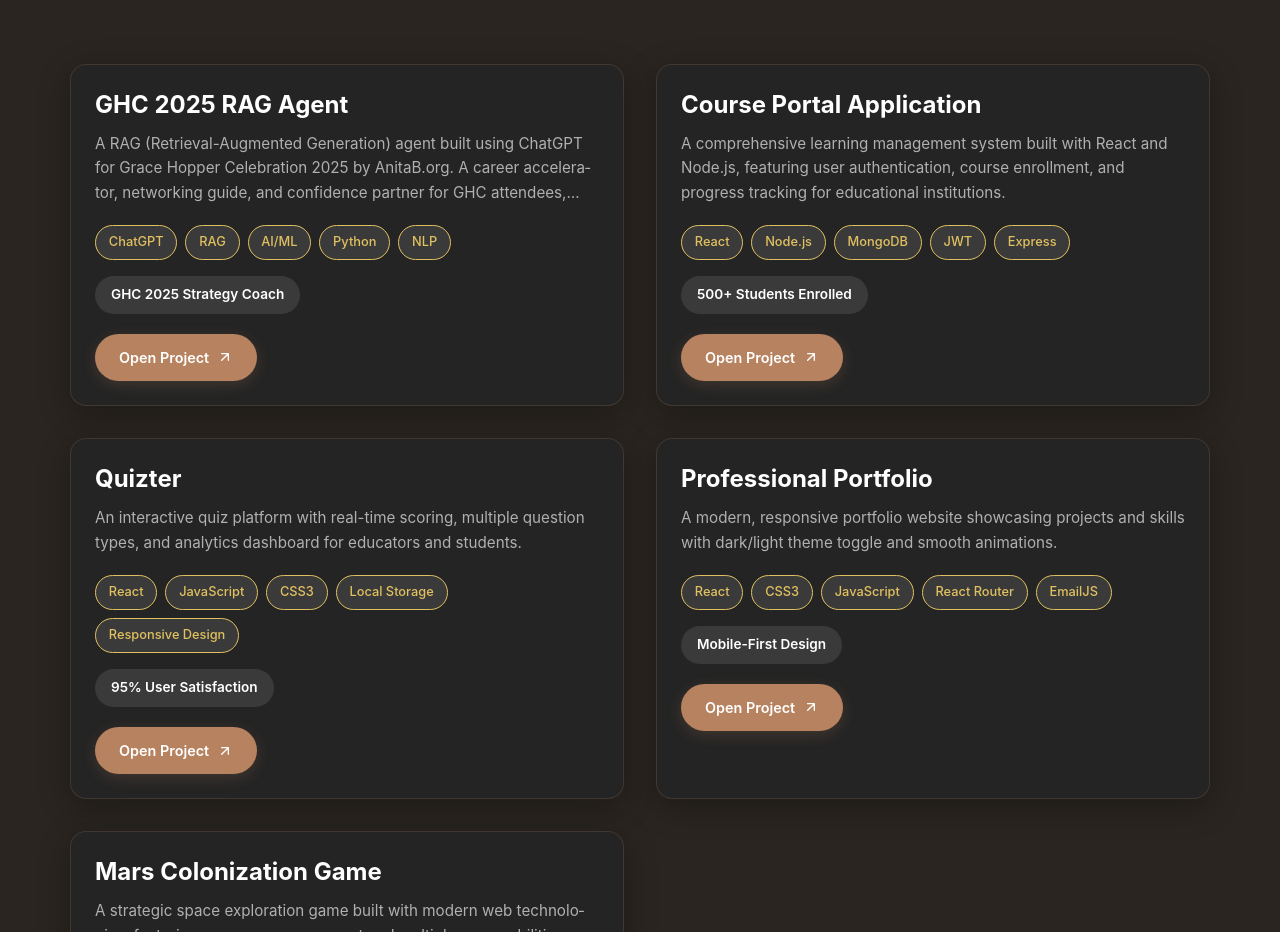
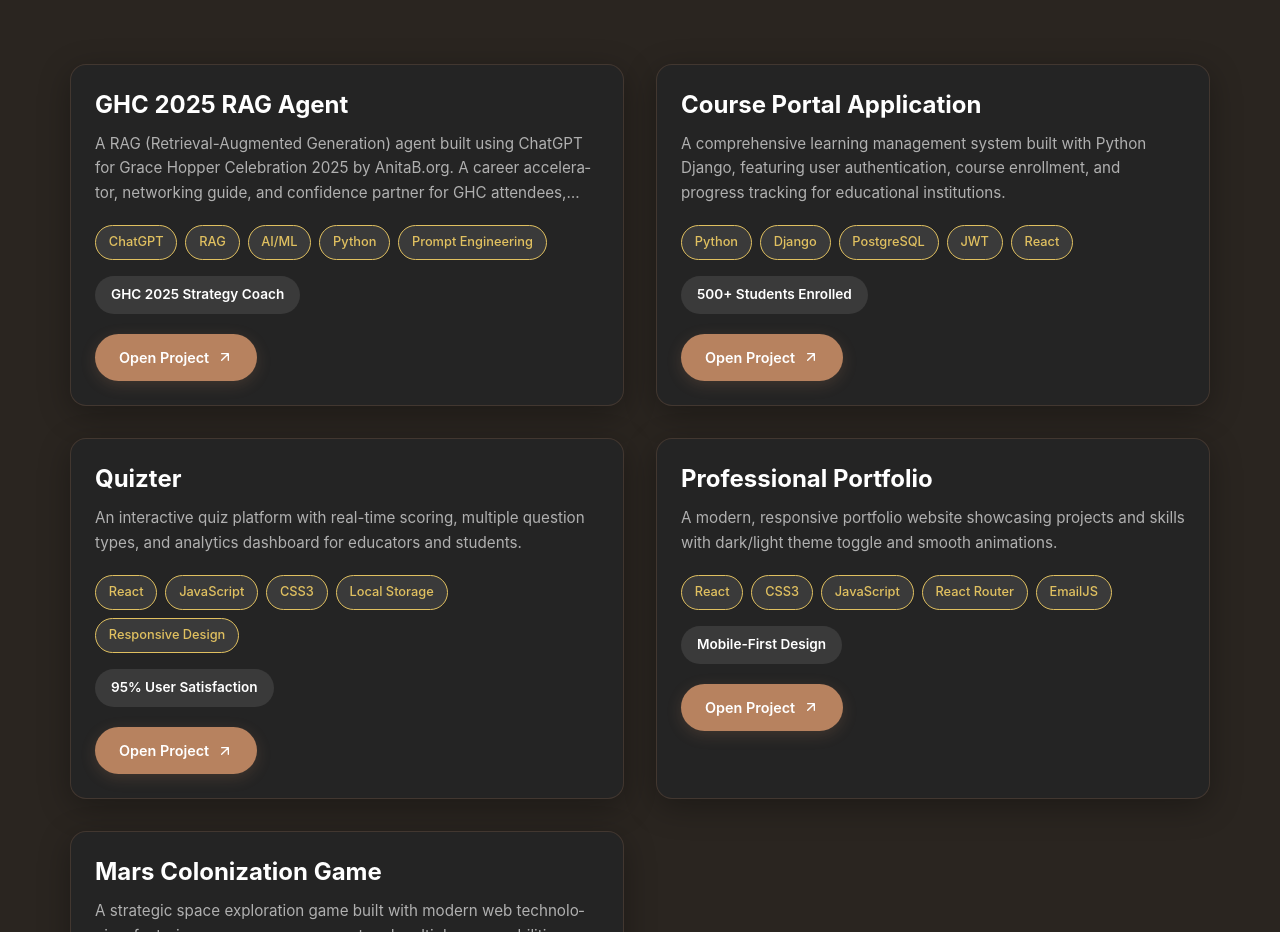
Before and after one commit to ramyaachanta/Portfolio, a React (Create React App) app in the folder Personal-Portfolio-main/: page /#/ in a window 1280 px wide. Shown: the part 7600-8532 px from the top of the page. Built offline with nearby package versions, Linux system fonts and the light colour scheme.

Commit message:
Update GHC RAG Agent: replace NLP with Prompt Engineering. Update Course Portal: Python Django with PostgreSQL

```diff
--- a/Personal-Portfolio-main/src/content_option.js
+++ b/Personal-Portfolio-main/src/content_option.js
@@ -249,7 +249,7 @@
     imgDark:courseDarkImage,
     title: "GHC 2025 RAG Agent",
     description: "A RAG (Retrieval-Augmented Generation) agent built using ChatGPT for Grace Hopper Celebration 2025 by AnitaB.org. A career accelerator, networking guide, and confidence partner for GHC attendees, providing strategic guidance and networking support.",
-    technologies: ["ChatGPT", "RAG", "AI/ML", "Python", "NLP"],
+    technologies: ["ChatGPT", "RAG", "AI/ML", "Python", "Prompt Engineering"],
     impact: "GHC 2025 Strategy Coach",
     link: "https://chatgpt.com/g/g-690b6928ac7481919c4a31d0a5f2b381-ghc-2025",
 },
@@ -257,8 +257,8 @@
     imgLight:courseLightImage,
     imgDark:courseDarkImage,
     title: "Course Portal Application",
-    description: "A comprehensive learning management system built with React and Node.js, featuring user authentication, course enrollment, and progress tracking for educational institutions.",
-    technologies: ["React", "Node.js", "MongoDB", "JWT", "Express"],
+    description: "A comprehensive learning management system built with Python Django, featuring user authentication, course enrollment, and progress tracking for educational institutions.",
+    technologies: ["Python", "Django", "PostgreSQL", "JWT", "React"],
     impact: "500+ Students Enrolled",
     link: "https://github.com/ramyaachanta/Course-Portal",
 },
```
Also changed, not shown: 13 other files (tests, documents, lock files or other folders).
